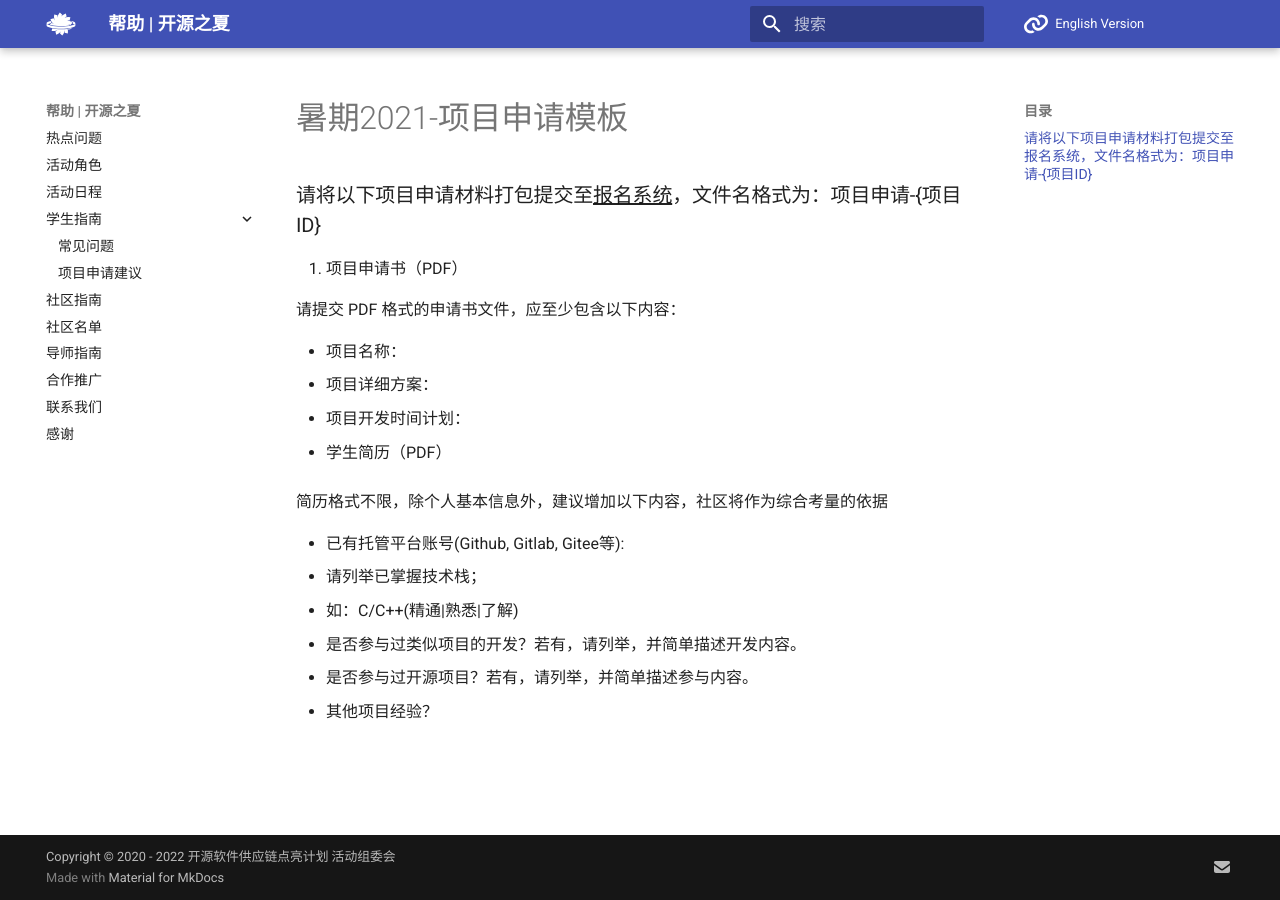
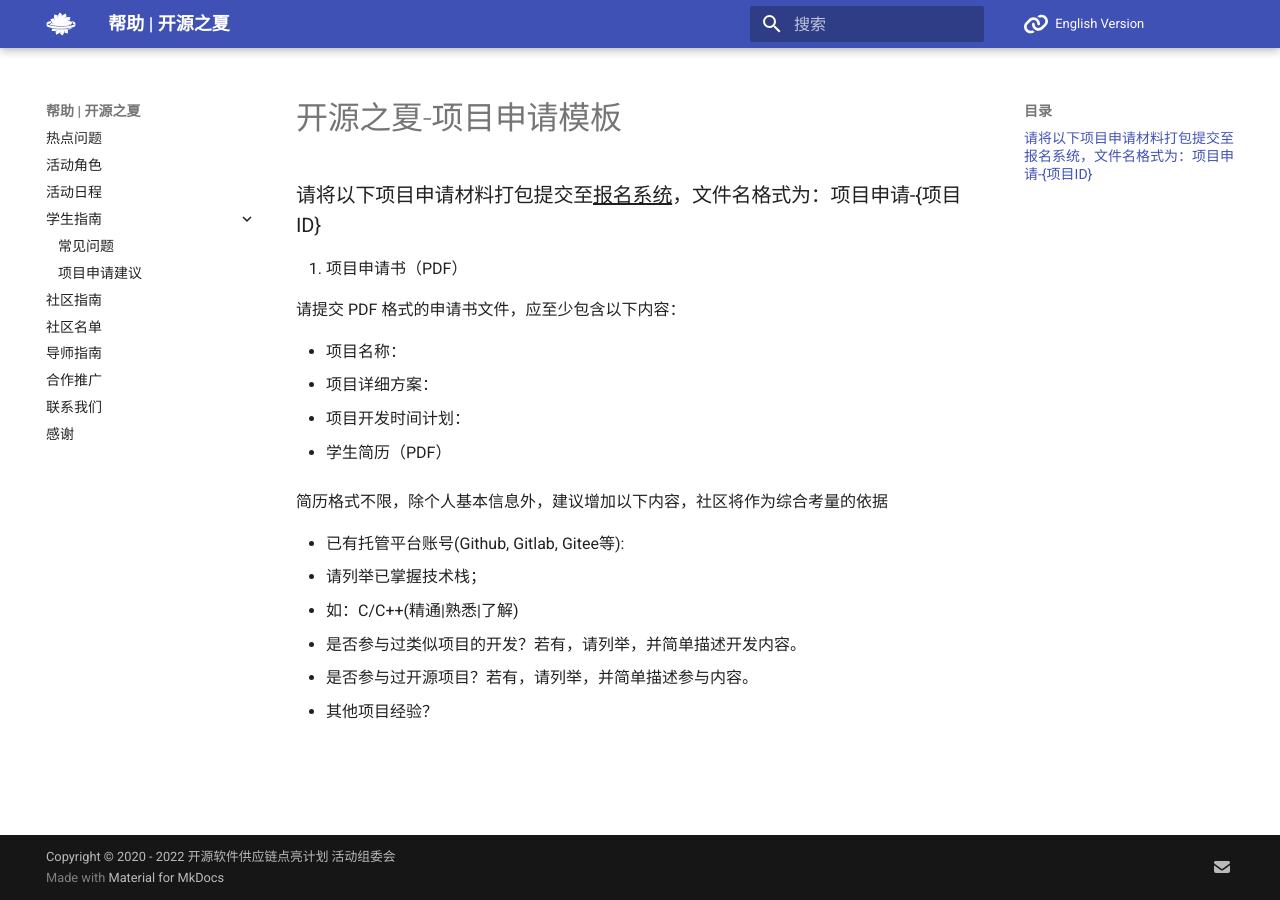
Before and after one commit to summer-ospp/help, an MkDocs documentation site: the page built from docs/assets/项目申请模板.md, in a window 1280 px wide. Built offline with MkDocs 1.6.1 and Material for MkDocs 9.7.7, drawn with Linux system fonts in a browser that asks for light colours; comment, search, counter and statistics services are not loaded.

Commit message:
Update 项目申请模板.md

```diff
--- a/docs/assets/项目申请模板.md
+++ b/docs/assets/项目申请模板.md
@@ -1,5 +1,5 @@
 
-# 暑期2021-项目申请模板
+# 开源之夏-项目申请模板
 
 ### 请将以下项目申请材料打包提交至<u>报名系统</u>，文件名格式为：项目申请-{项目ID}
 
```
